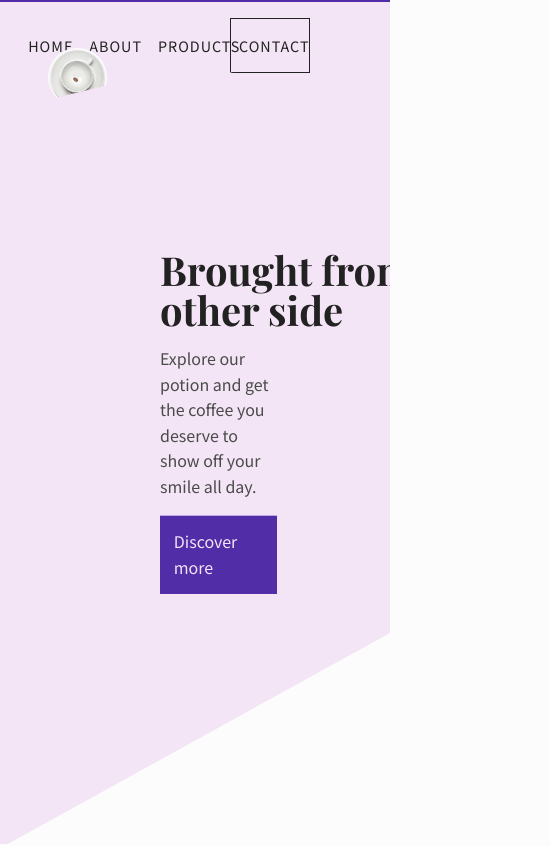
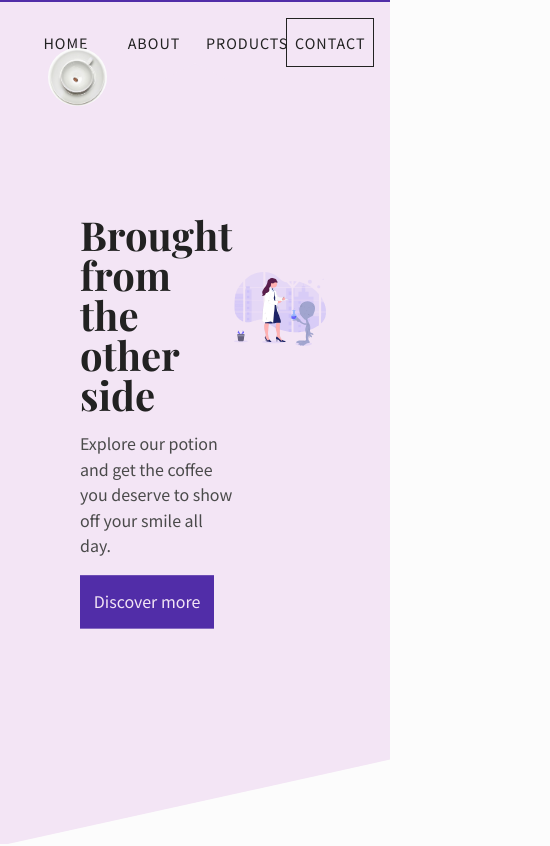
Before and after one commit to andrapetronela/wazZzy, a plain HTML site: page index.html in a window 390 px wide. Shown: the top 846 px of the page, 550 px wide, since content can reach past the window. Drawn offline with nearby package versions, Linux system fonts and the light colour scheme.

Commit message:
add support for tablets devices users

```diff
--- a/style.css
+++ b/style.css
@@ -26,7 +26,7 @@ body {
     height: max-content;
     position: fixed;
     z-index: 5;
-    clip-path: polygon(100% 0, 100% 0, 100% 70%, 50% 40%, 0 70%, 0 0);
+    clip-path: polygon(100% 0, 100% 0, 100% 100%, 50% 40%, 0 100%, 0 0);
 }
 
 #header-img {
@@ -35,8 +35,6 @@ body {
     border-radius: 50px;
     position: relative;
     top: -4%;
-/*    left: .5%;*/
-/*    padding: .1rem;*/
     z-index: 5;
 }
 
@@ -310,7 +308,24 @@ footer a {
     color: #1da1f2;
 }
 
+@media only screen and (min-width: 1500px) {
+    #hero {
+        clip-path: polygon(100% 0, 100% 85%, 2% 100%, 0 100%, 0 0);
+    }
+}
+
 @media only screen and (max-width: 1060px) {
+    #hero-img {
+        right: 2rem;
+        top: 10rem;
+        padding: 2rem;
+    }
+
+    #hero-text {
+        left: 5rem;
+        width: 40vw;
+    }
+
     #nav-bar {
         z-index: 5;
     }
@@ -328,22 +343,12 @@ footer a {
     .img-container {
         height: 30vh;
     }
-    #hero h1::before {
-    display: none;
-    }
-
-    #hero h1::after {
-        display: none;
-    }
-    #hero h1 {
-        top: 40%;
-    }
 }
 
 @media only screen and (max-width: 850px) {
-    #nav-bar a:link,
-    #nav-bar a:visited {
-        width: 5rem;
+    #nav-bar {
+        width: 100%;
+        padding: 1rem;
     }
     .products-container {
         width: 70vw;
@@ -357,6 +362,22 @@ footer a {
 }
 
 @media only screen and (max-width: 560px) {
+    #hero {
+        clip-path: polygon(100% 0, 100% 90%, 2% 100%, 0 100%, 0 0);
+    }
+
+    #hero-img {
+        right: 2rem;
+        top: 15rem;
+        padding: 2rem;
+    }
+
+    #nav-bar a:link,
+    #nav-bar a:visited {
+        padding: .8rem .5rem;
+        width: 5.5rem;
+    }
+
     .card {
         width: 100vw;
     }
@@ -370,8 +391,4 @@ footer a {
         width: 70vw;
         height: 60%;
     }
-    h1 {
-        width: 100vw;
-        margin: 0 auto;
-    }
 }
```
